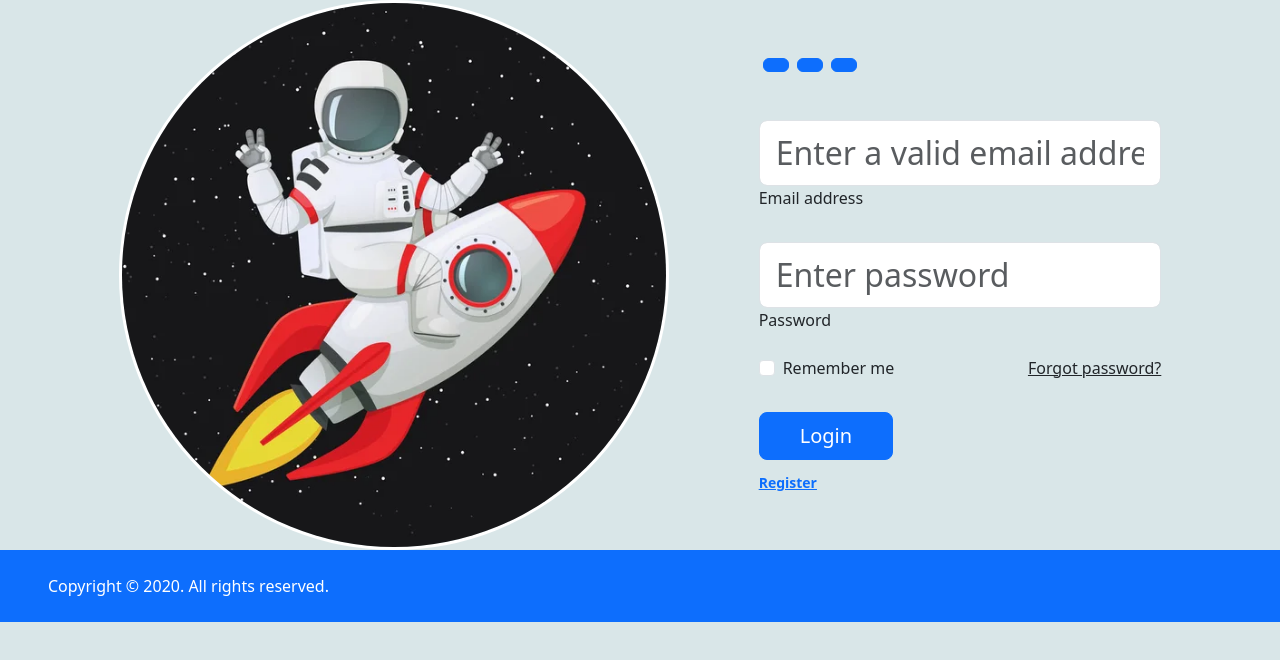
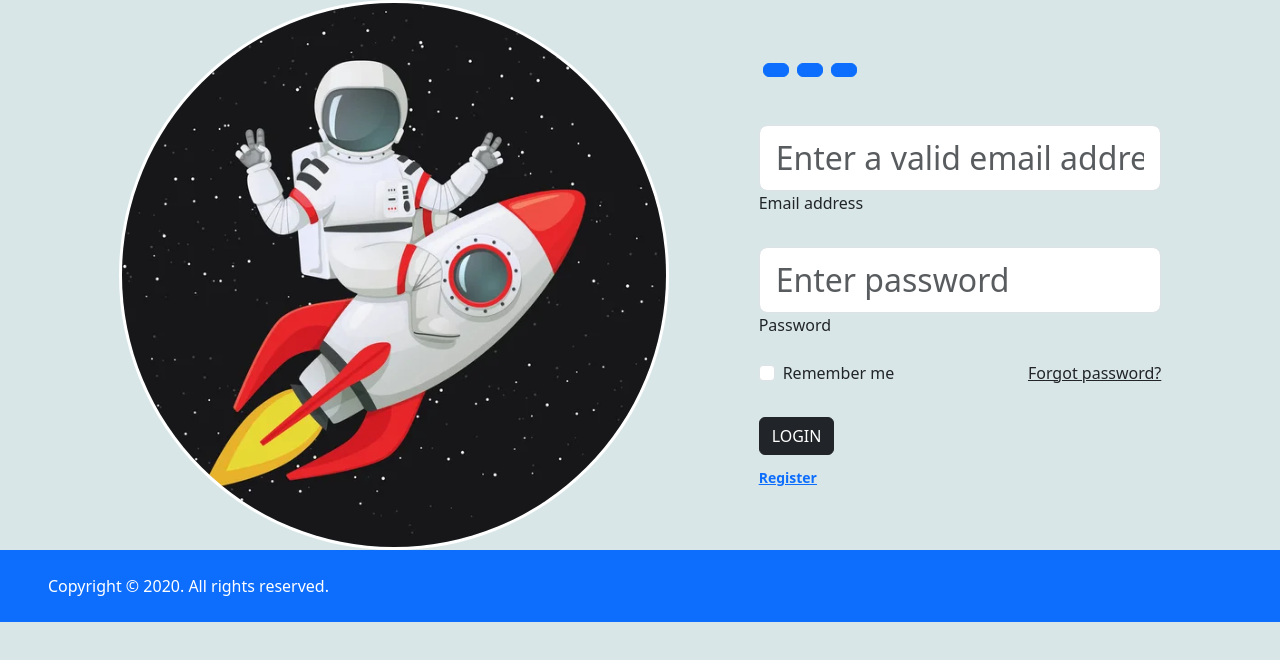
Before and after one commit to ochgg/redrocket, a plain HTML site: page public/login.html in a window 1280 px wide. Drawn offline with nearby package versions, Linux system fonts and the light colour scheme.

Commit message:
se modifica login

```diff
--- a/public/login.html
+++ b/public/login.html
@@ -1,20 +1,22 @@
 <!DOCTYPE html>
 <html lang="es">
+
 <head>
   <meta charset="UTF-8">
   <meta http-equiv="X-UA-Compatible" content="IE=edge">
   <meta name="viewport" content="width=device-width, initial-scale=1.0">
-    <link href="https://cdn.jsdelivr.net/npm/bootstrap@5.3.0-alpha2/dist/css/bootstrap.min.css" rel="stylesheet" integrity="sha384-aFq/bzH65dt+w6FI2ooMVUpc+21e0SRygnTpmBvdBgSdnuTN7QbdgL+OapgHtvPp" crossorigin="anonymous">
+  <link href="https://cdn.jsdelivr.net/npm/bootstrap@5.3.0-alpha2/dist/css/bootstrap.min.css" rel="stylesheet"
+    integrity="sha384-aFq/bzH65dt+w6FI2ooMVUpc+21e0SRygnTpmBvdBgSdnuTN7QbdgL+OapgHtvPp" crossorigin="anonymous">
   <link rel="stylesheet" href="./css/style-login.css">
   <title>Inicio</title>
 </head>
+
 <body>
   <section class="vh-100">
     <div class="container-fluid h-custom">
       <div class="row d-flex justify-content-center align-items-center h-100">
         <div class="col-md-9 col-lg-6 col-xl-5">
-              <img class="cohete" src="./img/coheteastronauta.jpg"
-                class="img-fluid" alt="Sample image">
+          <img class="cohete" src="./img/coheteastronauta.jpg" class="img-fluid" alt="Sample image">
         </div>
         <div class="col-md-8 col-lg-6 col-xl-4 offset-xl-1">
           <form id="formulario">
@@ -37,8 +39,8 @@
 
             </div>
 
-                <div id="formulario"  class="form-outline mb-4">
-                  <input type="email"name=email id="form3Example3" class="form-control form-control-lg"
+            <div id="formulario" class="form-outline mb-4">
+              <input type="email" name=email id="form3Example3" class="form-control form-control-lg"
                 placeholder="Enter a valid email address" />
               <label class="form-label" for="form3Example3">Email address</label>
             </div>
@@ -62,8 +64,8 @@
             </div>
 
             <div class="text-center text-lg-start mt-4 pt-2">
-                  <button type="submit" class="btn btn-primary btn-lg"
-                    style="padding-left: 2.5rem; padding-right: 2.5rem;">Login</button>
+              <a href="./home.html"> <input class="btn btn-dark" type="button" value="LOGIN"> </a>
+
               <p class="small fw-bold mt-2 pt-1 mb-0"> <a href="./registro.html"> Register</p></a>
             </div>
 
@@ -98,4 +100,5 @@
 
 </body>
 <script src="./js/login.js"></script>
+
 </html>
```
Lines whose indentation alone changed are shown as unchanged.
